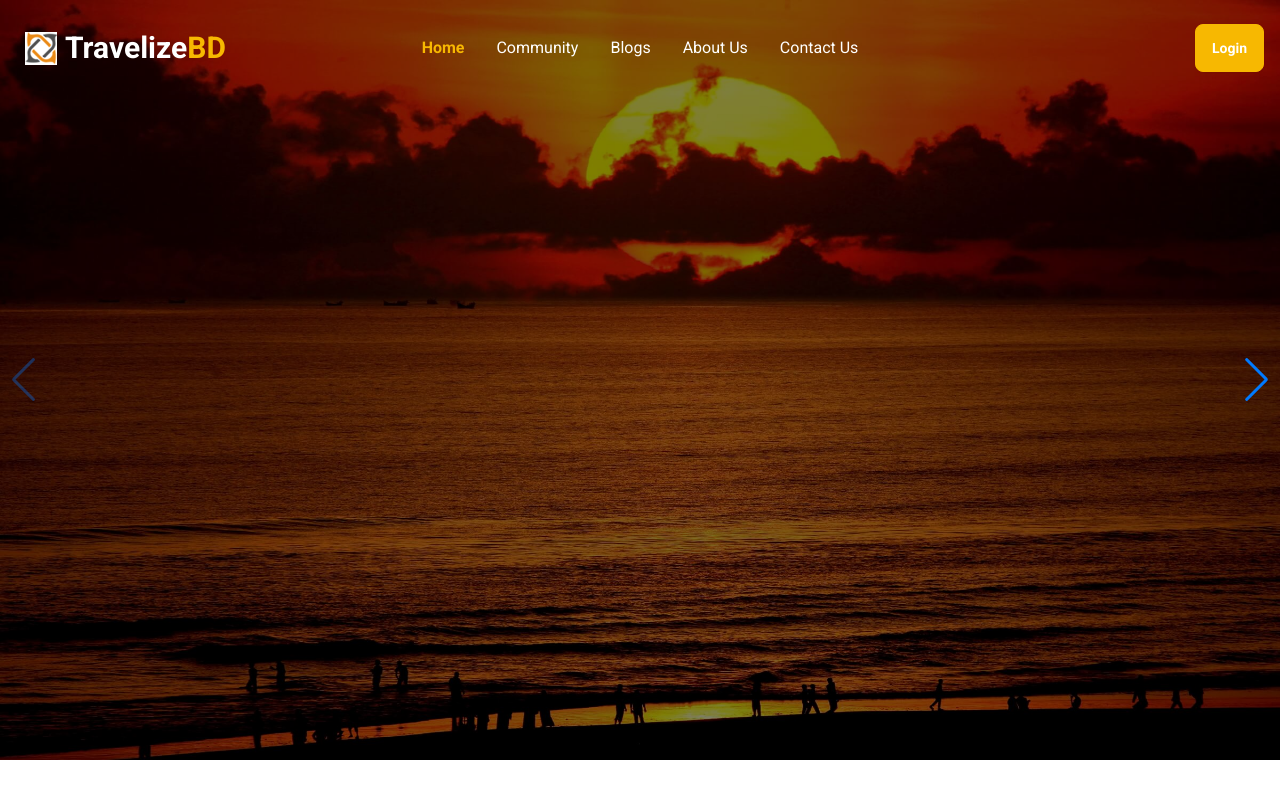
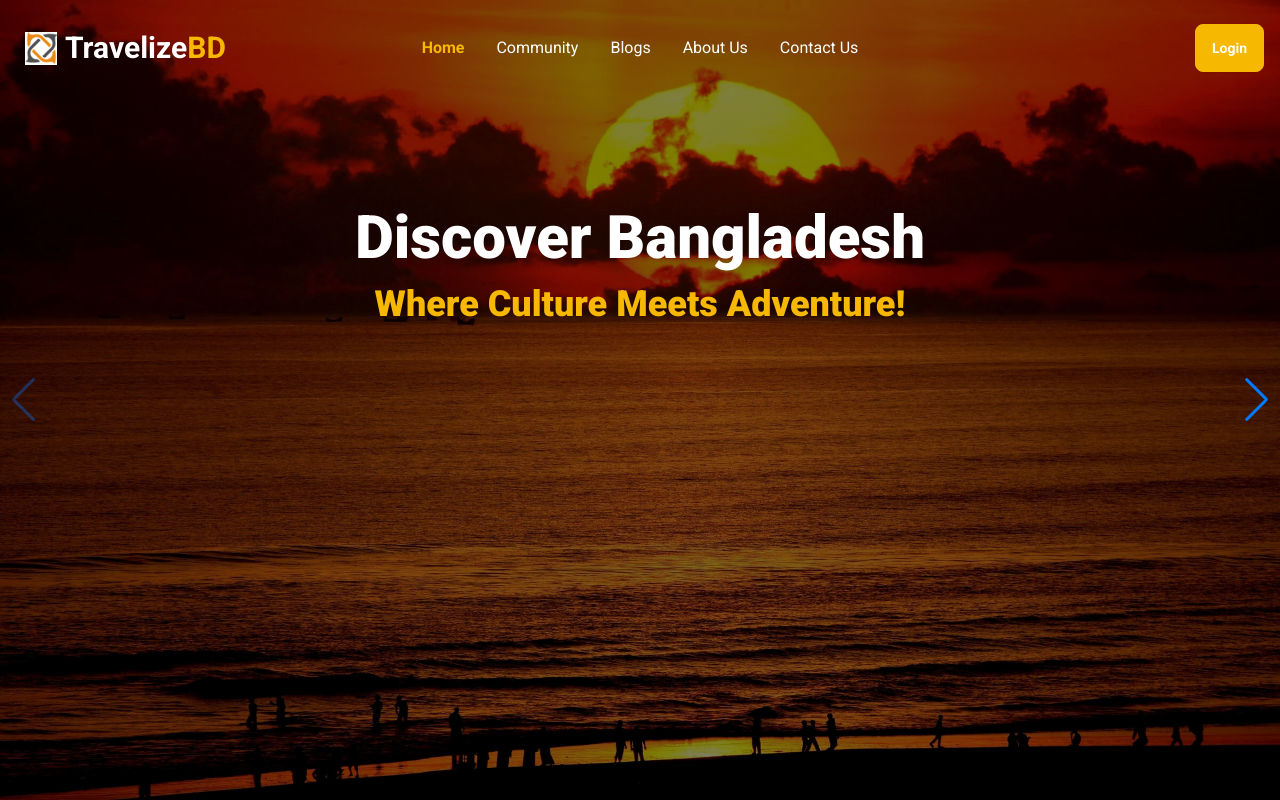
Before and after one commit to mh-shihan/travelizebd-client, a React (Vite) app: page / in a window 1280 px wide. Built offline with nearby package versions, Linux system fonts and the light colour scheme; no server answers.

Commit message:
Updated banner section

```diff
--- a/src/layouts/MainLayouts.jsx
+++ b/src/layouts/MainLayouts.jsx
@@ -1,5 +1,4 @@
 import { Outlet, useLocation } from "react-router-dom";
-import Home from "../pages/home/home/Home";
 import Navbar from "../pages/home/navbar/Navbar";
 
 const MainLayouts = () => {
@@ -13,11 +12,10 @@ const MainLayouts = () => {
       {!noHeaderFooter && (
         <>
           <Navbar></Navbar>
-          <Home></Home>
         </>
       )}
 
-      <div className="max-w-7xl mx-auto px-1">
+      <div className="">
         <Outlet></Outlet>
       </div>
     </div>
--- a/src/pages/home/banner/Banner.jsx
+++ b/src/pages/home/banner/Banner.jsx
@@ -14,26 +14,58 @@ const Banner = () => {
       <Swiper navigation={true} modules={[Navigation]} className="mySwiper">
         <SwiperSlide>
           <div className="relative">
-            <img className=" w-full h-[95vh]" src={slider1} />
+            <img className=" w-full h-[100vh]" src={slider1} />
             <div className="absolute bg-black inset-0 bg-opacity-50"></div>
+            <div className="absolute inset-10 top-32 lg:inset-52 ">
+              <h1 className="text-2xl md:text-6xl font-extrabold md:font-extrabold text-white text-center">
+                Discover Bangladesh
+              </h1>
+              <h3 className="text-xl md:text-4xl font-medium md:font-extrabold text-yellow text-center mt-2 md:mt-4">
+                Where Culture Meets Adventure!
+              </h3>
+            </div>
           </div>
         </SwiperSlide>
         <SwiperSlide>
           <div className="relative">
-            <img className=" w-full h-[95vh]" src={slider2} />
+            <img className=" w-full h-[100vh]" src={slider2} />
             <div className="absolute bg-black inset-0 bg-opacity-50"></div>
+            <div className="absolute inset-10 top-32 lg:inset-52 ">
+              <h1 className="text-2xl md:text-6xl font-extrabold md:font-extrabold text-white text-center">
+                Discover Bangladesh
+              </h1>
+              <h3 className="text-xl md:text-4xl font-medium md:font-extrabold text-yellow text-center mt-2 md:mt-4">
+                Where Culture Meets Adventure!
+              </h3>
+            </div>
           </div>
         </SwiperSlide>
         <SwiperSlide>
           <div className="relative">
-            <img className=" w-full h-[95vh]" src={slider3} />
+            <img className=" w-full h-[100vh]" src={slider3} />
             <div className="absolute bg-black inset-0 bg-opacity-50"></div>
+            <div className="absolute inset-10 top-32 lg:inset-52 ">
+              <h1 className="text-2xl md:text-6xl font-extrabold md:font-extrabold text-white text-center">
+                Discover Bangladesh
+              </h1>
+              <h3 className="text-xl md:text-4xl font-medium md:font-extrabold text-yellow text-center mt-2 md:mt-4">
+                Where Culture Meets Adventure!
+              </h3>
+            </div>
           </div>
         </SwiperSlide>
         <SwiperSlide>
           <div className="relative">
-            <img className=" w-full h-[95vh]" src={slider4} />
+            <img className=" w-full h-[100vh]" src={slider4} />
             <div className="absolute bg-black inset-0 bg-opacity-50"></div>
+            <div className="absolute inset-10 top-32 lg:inset-52 ">
+              <h1 className="text-2xl md:text-6xl font-extrabold md:font-extrabold text-white text-center">
+                Discover Bangladesh
+              </h1>
+              <h3 className="text-xl md:text-4xl font-medium md:font-extrabold text-yellow text-center mt-2 md:mt-4">
+                Where Culture Meets Adventure!
+              </h3>
+            </div>
           </div>
         </SwiperSlide>
       </Swiper>
--- a/src/pages/home/navbar/Navbar.jsx
+++ b/src/pages/home/navbar/Navbar.jsx
@@ -30,11 +30,16 @@ const Navbar = () => {
         <li>{user?.email}</li>
         <hr className="mt-2" />
         <li>
-          <button className="hover:bg-transparent">Dashboard</button>
+          <button className="hover:bg-transparent hover:text-yellow ">
+            Dashboard
+          </button>
         </li>
         <hr />
         <li>
-          <button onClick={handleLogout} className="hover:bg-transparent">
+          <button
+            onClick={handleLogout}
+            className="hover:bg-transparent hover:text-yellow "
+          >
             Logout
             <span className="text-lg font-medium">
               <CiLogout />
@@ -93,7 +98,7 @@ const Navbar = () => {
             </ul>
           </div>
           <div className="navbar-end">
-            {user?.email ? (
+            {user ? (
               <Link to="/signUp">
                 <button className="btn btn-sm md:btn bg-yellow md:bg-yellow hover:scale-105 hover:bg-yellow hover:border-yellow text-base-100 md:text-base-100 border-yellow md:border-yellow px-1 ">
                   Register
--- a/src/pages/login/Login.jsx
+++ b/src/pages/login/Login.jsx
@@ -37,7 +37,7 @@ const Login = () => {
   };
 
   return (
-    <div className="hero min-h-screen bg-base-200">
+    <div className="hero min-h-screen bg-base-200 max-w-7xl mx-auto px-1">
       <div className="hero-content w-full flex-col lg:flex-row ">
         <div className="text-center w-1/2 ">
           <Lottie
--- a/src/pages/signUp/SignUp.jsx
+++ b/src/pages/signUp/SignUp.jsx
@@ -43,7 +43,7 @@ const SignUp = () => {
   };
 
   return (
-    <div className="hero min-h-screen bg-base-200">
+    <div className="hero min-h-screen bg-base-200 max-w-7xl mx-auto px-1">
       <div className="hero-content w-full flex-col lg:flex-row ">
         <div className="text-center w-1/2 ">
           <h1 className="text-5xl font-bold mb-6">Register now!</h1>
@@ -54,7 +54,7 @@ const SignUp = () => {
             loop={false}
           ></Lottie>
         </div>
-        <div className="card  w-full max-w-sm shadow-2xl bg-base-100">
+        <div className="card  w-full max-w-sm shadow-2xl bg-base-100 ">
           <form onSubmit={handleSubmit(onSubmit)} className="card-body">
             <div className="form-control">
               <label className="label">
--- a/src/routes/Router.jsx
+++ b/src/routes/Router.jsx
@@ -3,6 +3,7 @@ import MainLayouts from "../layouts/MainLayouts";
 import ErrorPage from "../pages/error/ErrorPage";
 import SignUp from "../pages/signUp/SignUp";
 import Login from "../pages/login/Login";
+import Home from "../pages/home/home/Home";
 
 export const router = createBrowserRouter([
   {
@@ -10,6 +11,10 @@ export const router = createBrowserRouter([
     errorElement: <ErrorPage></ErrorPage>,
     element: <MainLayouts></MainLayouts>,
     children: [
+      {
+        path: "/",
+        element: <Home></Home>,
+      },
       {
         path: "signUp",
         element: <SignUp></SignUp>,
```
